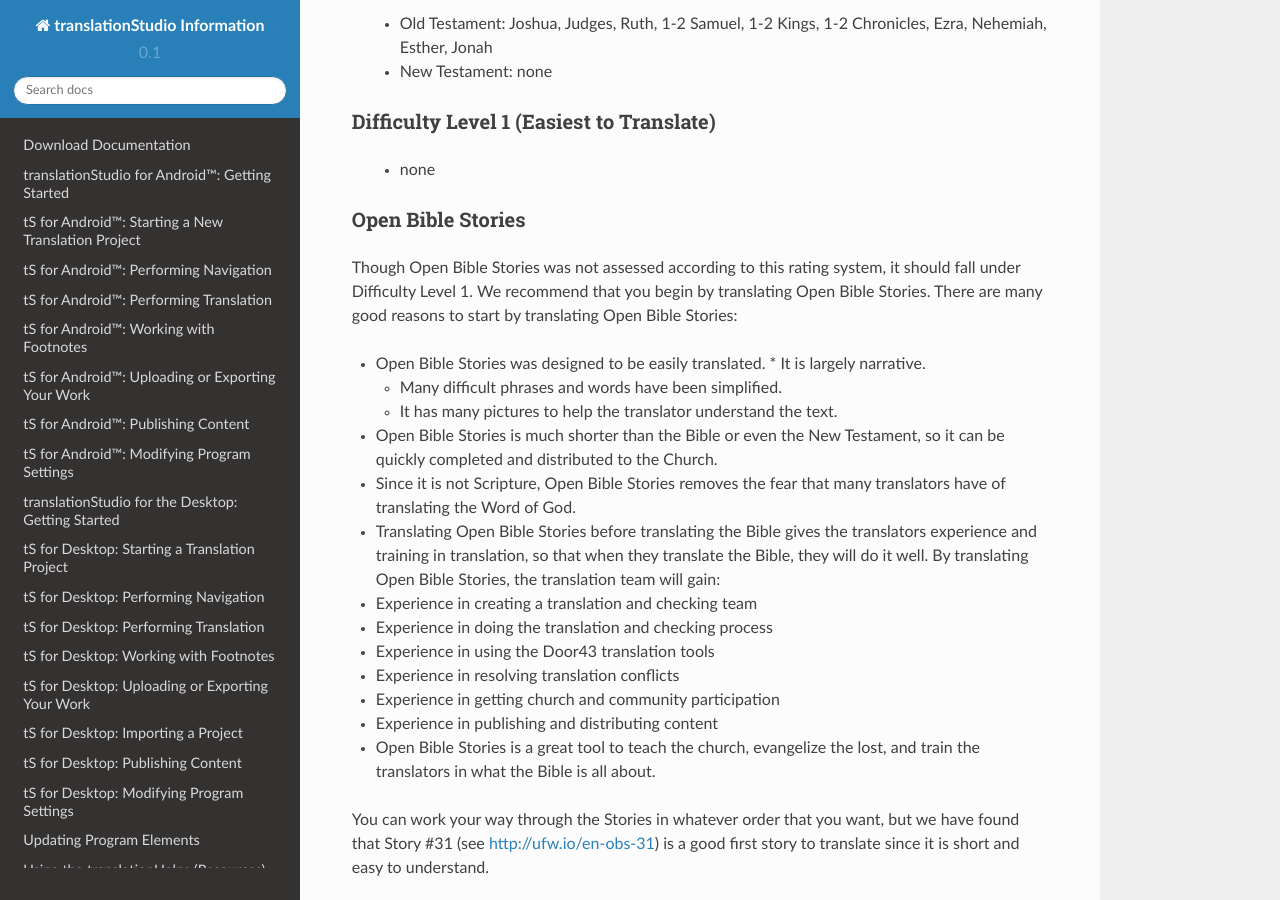
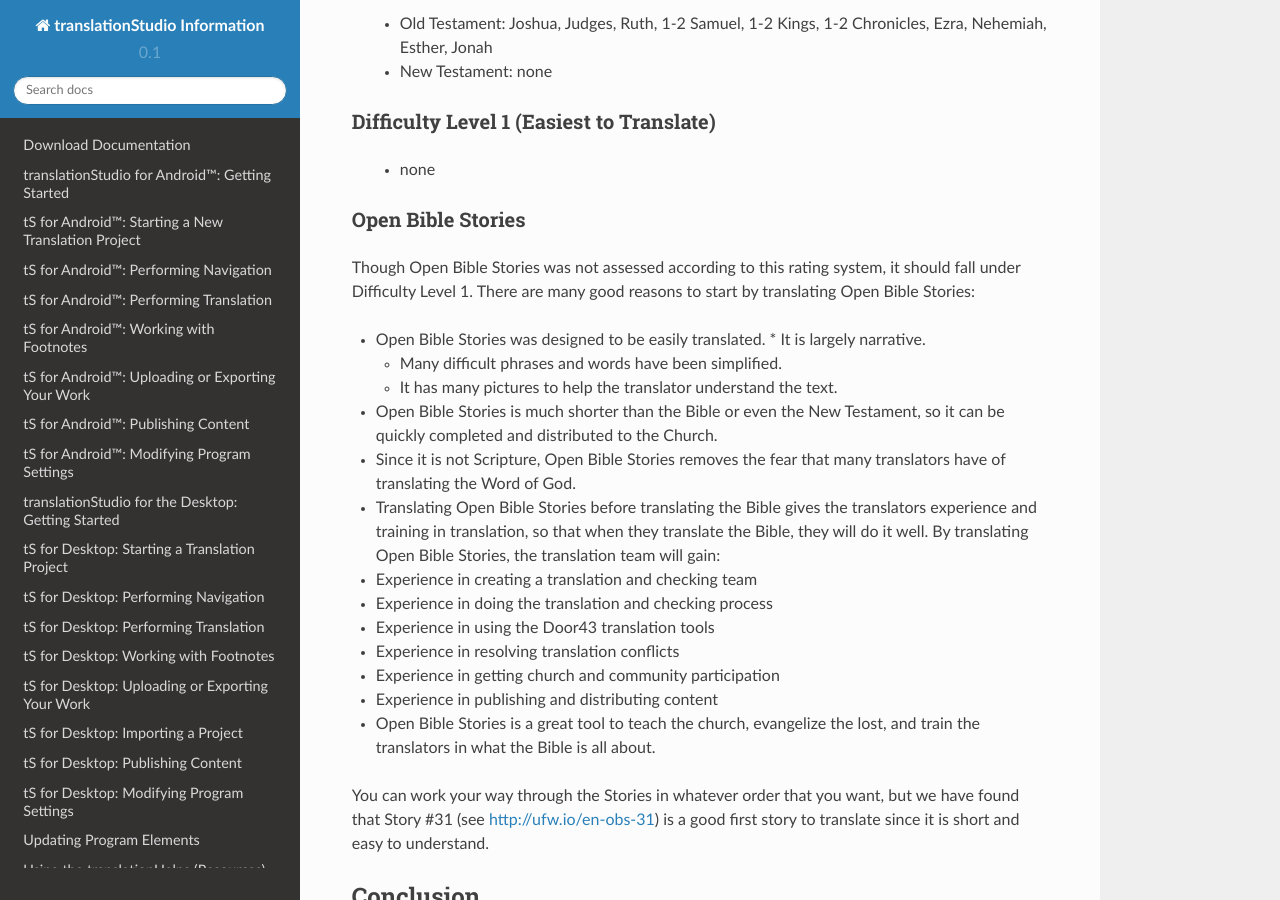
Before and after one commit to unfoldingWord-dev/translationStudio-Info, a Sphinx documentation site: the page built from docs/ChoosingWhatToTranslate.rst, in a window 1280 px wide and 900 px high, scrolled down 1252 px. Built offline with Sphinx 7.4.7 and the Read the Docs theme 2.0.0, drawn with Linux system fonts in a browser that asks for light colours; pages that are not in the unit, such as notebooks, are missing from menus.

Commit message:
Update ChoosingWhatToTranslate.rst

```diff
--- a/docs/ChoosingWhatToTranslate.rst
+++ b/docs/ChoosingWhatToTranslate.rst
@@ -59,7 +59,7 @@ Difficulty Level 1 (Easiest to Translate)
 Open Bible Stories
 ^^^^^^^^^^^^^^^^^^
 
-Though Open Bible Stories was not assessed according to this rating system, it should fall under Difficulty Level 1. We recommend that you begin by translating Open Bible Stories. There are many good reasons to start by translating Open Bible Stories:
+Though Open Bible Stories was not assessed according to this rating system, it should fall under Difficulty Level 1. There are many good reasons to start by translating Open Bible Stories:
 
 * Open Bible Stories was designed to be easily translated.
   *	It is largely narrative.
```
